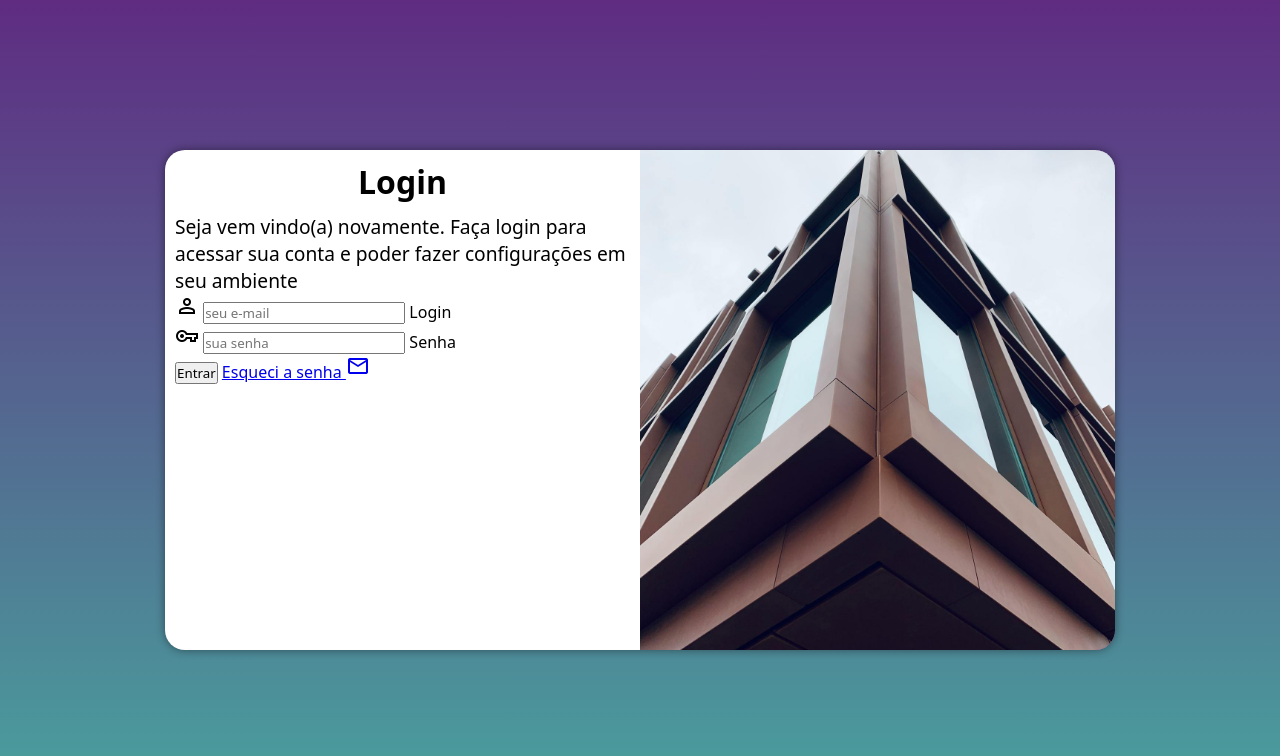
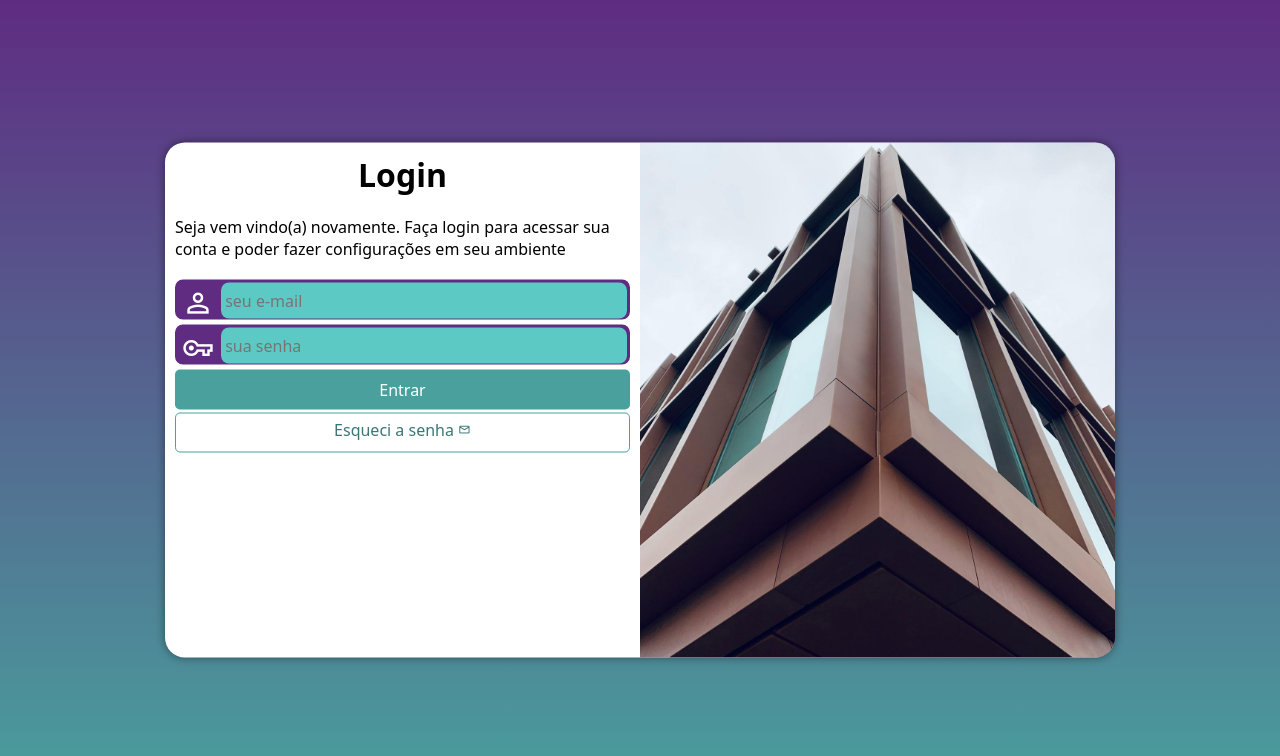
Before and after one commit to GustavoH2104/projeto-login, a plain HTML site: page index.html in a window 1280 px wide. Drawn offline with nearby package versions, Linux system fonts and the light colour scheme.

Commit message:
completo

```diff
--- a/estilos/media-query.css
+++ b/estilos/media-query.css
@@ -49,7 +49,8 @@
 }
 
     div#formulario > p {
-    font-size: 1.2em;
+    font-size: 1em;
+    margin: 20px 0px;
 }
 
 }
--- a/estilos/style.css
+++ b/estilos/style.css
@@ -30,16 +30,16 @@ section#login{
     position: absolute;
     top: 50%;
     left: 50%;
-    transform: translate(-50%, -50%);
     background-color: white;
     width: 250px;
-    height: 500px;
+    height: 515px;
     border-radius: 20px;
     overflow: hidden;
     box-shadow: 0px 0px 10px rgba(0, 0, 0, 0.452);
 
     transition: width 0.3s, height 0.3s;
     transition-timing-function: ease;
+    transform: translate(-50%, -50%);
 }
 
 section#login > div#imagem {
@@ -64,3 +64,76 @@ div#formulario > h1 {
 div#formulario > p {
     font-size: 0.8em;
 }
+
+form > div.campo {
+    background-color: #5f2c82;
+    border: 2px solid #5f2c82;
+    display: block;
+    height: 40px;
+    border-radius: 8px;
+    margin: 5px 0px;
+}
+
+div.campo > label {
+    display: none;
+}
+
+div.campo > span{
+    color: white;
+    font-size: 2em;
+    width: 40px;
+    padding: 5px;
+}
+div.campo > input:focus-within{
+    background-color: white;
+}
+
+div.campo > input {
+    background-color: #5dc9c5;
+    font-size: 1em;
+    width: calc(100% - 45px);
+    height: 100%;
+    border: 0px;
+    border-radius: 8px;
+    padding: 4px;
+    transform: translateY(-12px);
+}
+
+form > input[type=submit] {
+    display: block;
+    font-size: 1em;
+    width: 100%;
+    height: 40px;
+    background-color: #49a09d ;
+    color: white;
+    border: none;
+    border-radius: 5px;
+}
+
+form > input[type=submit]:hover {
+    background-color: #387976;
+    cursor: pointer;
+}
+
+form >a.botao {
+    display: block;
+    text-align: center;
+    font-size: 1em;
+    width: 100%;
+    height: 40px;
+    padding-top: 5px;
+    margin-top: 3px;
+    background: #ffffff;
+    color: #377775;
+    border: 1px solid #49a09d;
+    border-radius: 5px;
+    text-decoration: none;
+}
+
+form >a.botao:hover {
+    background-color: #56bdb9 ;
+}
+
+form >a.botao >span {
+    font-size: 0.8em;
+}
--- a/index.html
+++ b/index.html
@@ -34,7 +34,7 @@
                     </div>
 
                     <input type="submit" value="Entrar">
-                    <a href="esqueci.html">Esqueci a senha <span class="material-symbols-outlined">mail</span></a>
+                    <a href="esqueci.html" class="botao">Esqueci a senha <span class="material-symbols-outlined">mail</span></a>
                 </form>
             </div>
         </section>
```
